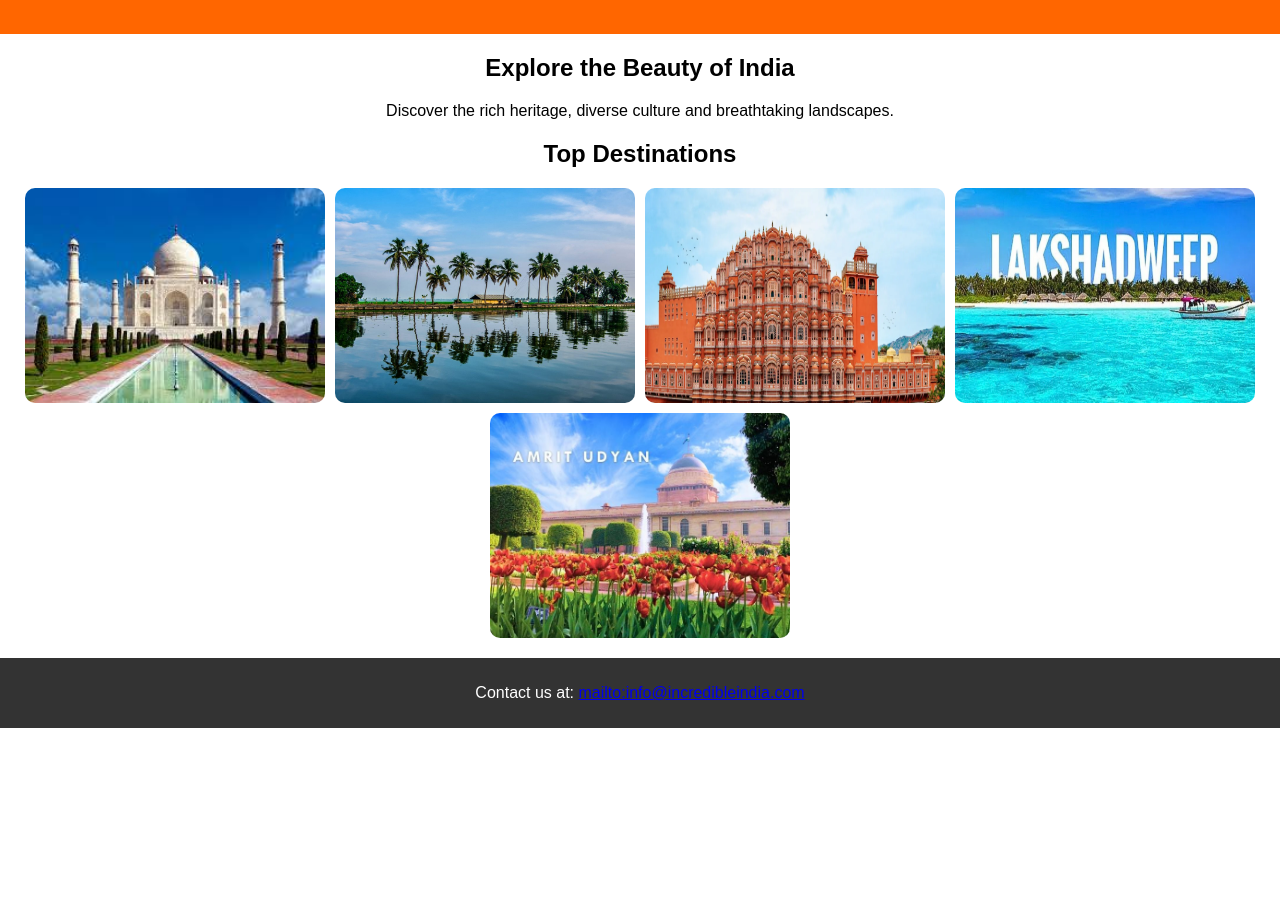
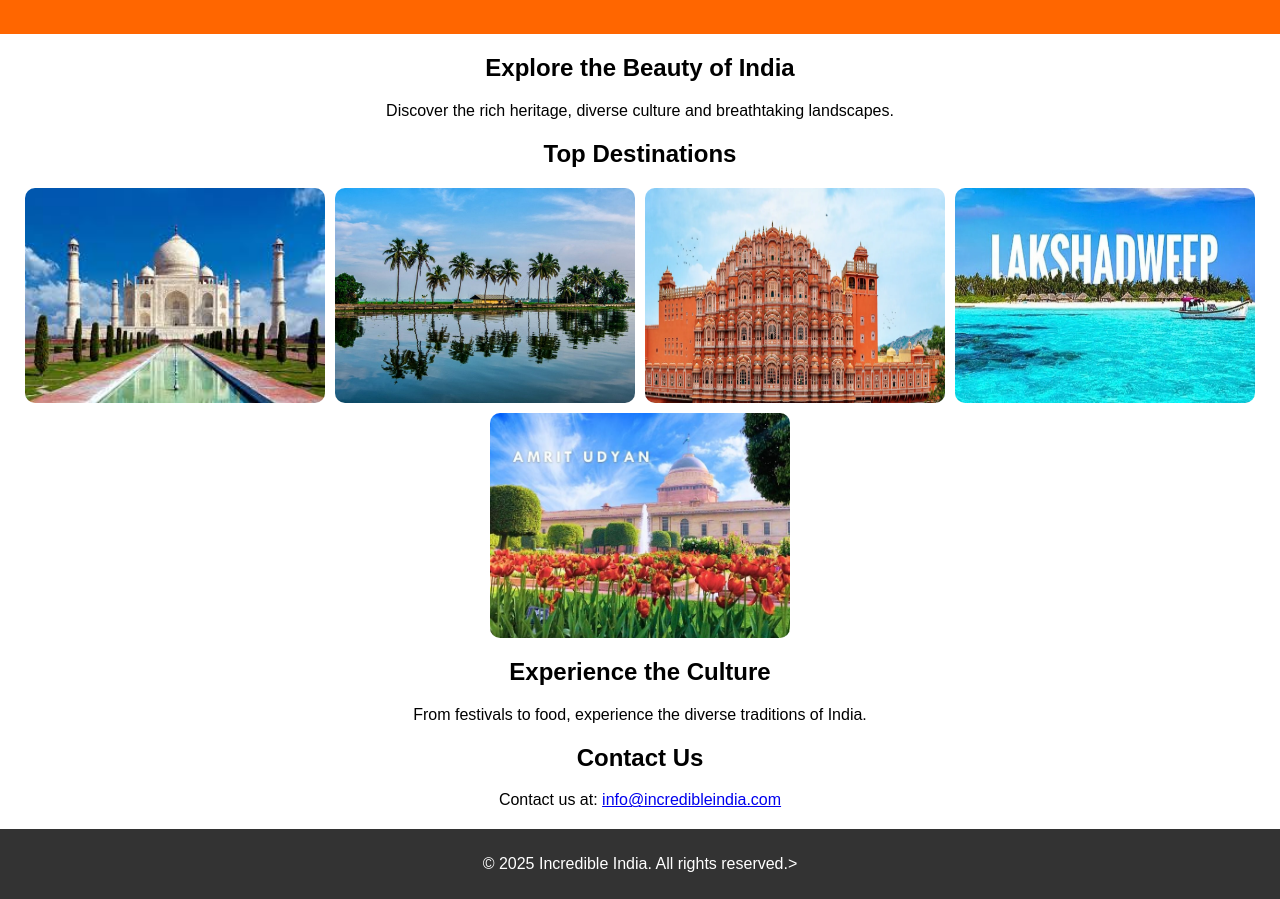
Before and after one commit to sakshipriya9/Tourism_India, a plain HTML site: page index.html in a window 1280 px wide. Shown: the part 120-1019 px from the top of the page. Before the commit the page ends 848 px from the top, so only its background shows below. Drawn offline with Linux system fonts and the light colour scheme.

Commit message:
correction done

```diff
--- a/index.html
+++ b/index.html
@@ -35,11 +35,18 @@
         </div>
     </section>
 
-    <section id="contact"></section>
-    <section id="culture"></section>
+    <section id="culture">
+        <h2>Experience the Culture</h2>
+        <p>From festivals to food, experience the diverse traditions of India.</p>
+    </section>
+
+    <section id="contact">
+        <h2>Contact Us</h2>
+        <p>Contact us at: <a href="mailto:info@incredibleindia.com">info@incredibleindia.com</a></p>
+    </section>
 
     <footer>
-        <p> Contact us at: <a href="mailto:info@incredibleindia.com"> mailto:info@incredibleindia.com </a></p>
+        <p> &copy; 2025 Incredible India. All rights reserved.> </p>
     </footer>
 
     <script src="script.js"> </script>
```
